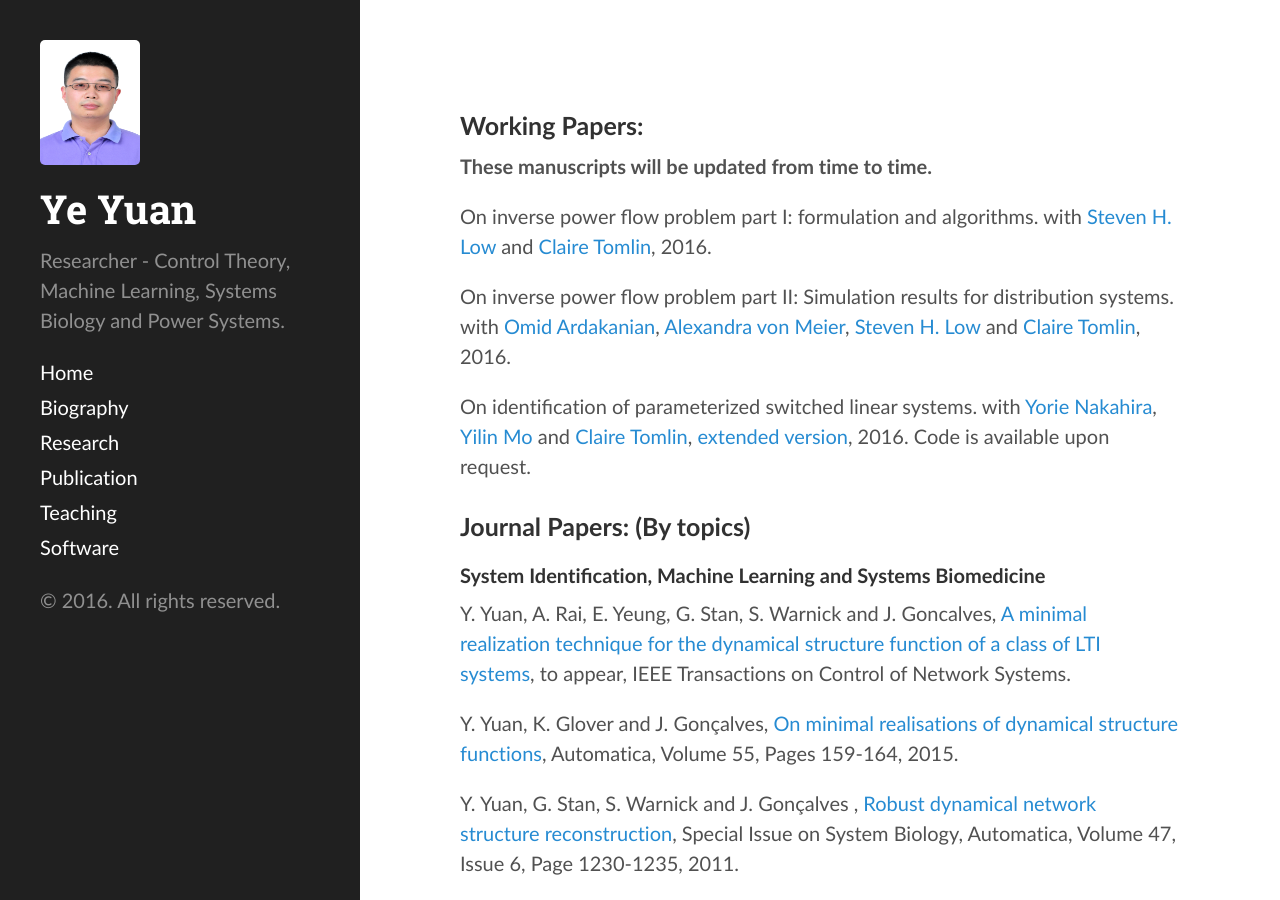
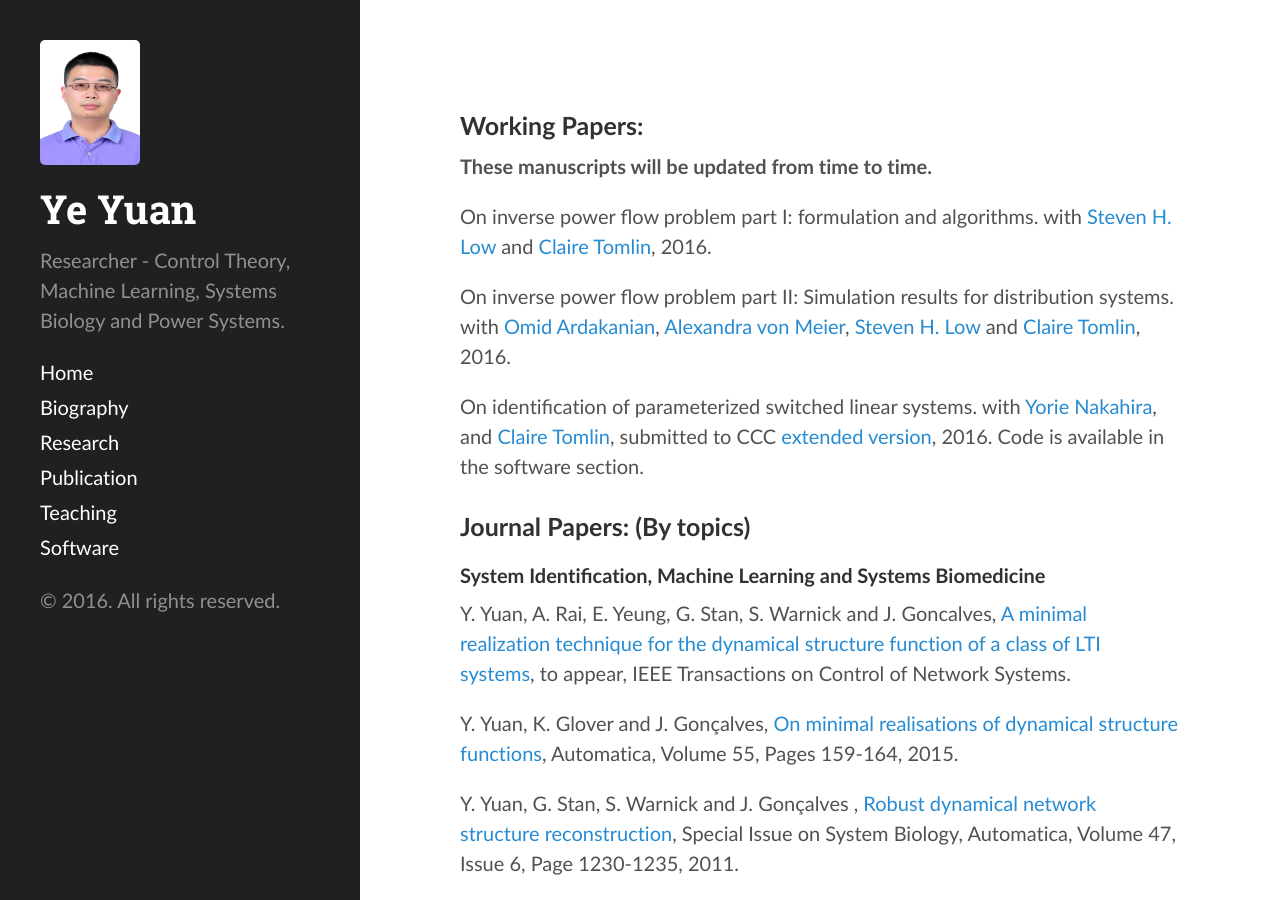
Before and after one commit to yy311/yy311.github.io, a Jekyll site: the page built from publication.md, in a window 1280 px wide and 900 px high. Built offline with Jekyll 4.4.1, drawn with Linux system fonts in a browser that asks for light colours.

Commit message:
Update publication.md

```diff
--- a/publication.md
+++ b/publication.md
@@ -10,7 +10,7 @@ On inverse power flow problem part I: formulation and algorithms. with [Steven H
 
 On inverse power flow problem part II: Simulation results for distribution systems. with [Omid Ardakanian](http://blizzard.cs.uwaterloo.ca/~oardakan/), [Alexandra von Meier](https://www.eecs.berkeley.edu/Faculty/Homepages/vonmeier.html), [Steven H. Low](http://netlab.caltech.edu/~slow/) and [Claire Tomlin](http://www.eecs.berkeley.edu/~tomlin/), 2016.
 
-On identification of parameterized switched linear systems. with [Yorie Nakahira](https://directory.caltech.edu/personnel/ynakahir), [Yilin Mo](http://yilinmo.github.io/) and [Claire Tomlin](http://www.eecs.berkeley.edu/~tomlin/), [extended version](https://hybrid.eecs.berkeley.edu/~yeyuan/switchedid.pdf), 2016. Code is available upon request.
+On identification of parameterized switched linear systems. with [Yorie Nakahira](https://directory.caltech.edu/personnel/ynakahir), and [Claire Tomlin](http://www.eecs.berkeley.edu/~tomlin/), submitted to CCC [extended version](https://hybrid.eecs.berkeley.edu/~yeyuan/switchedid.pdf), 2016. Code is available in the software section.
 
 
 
```
